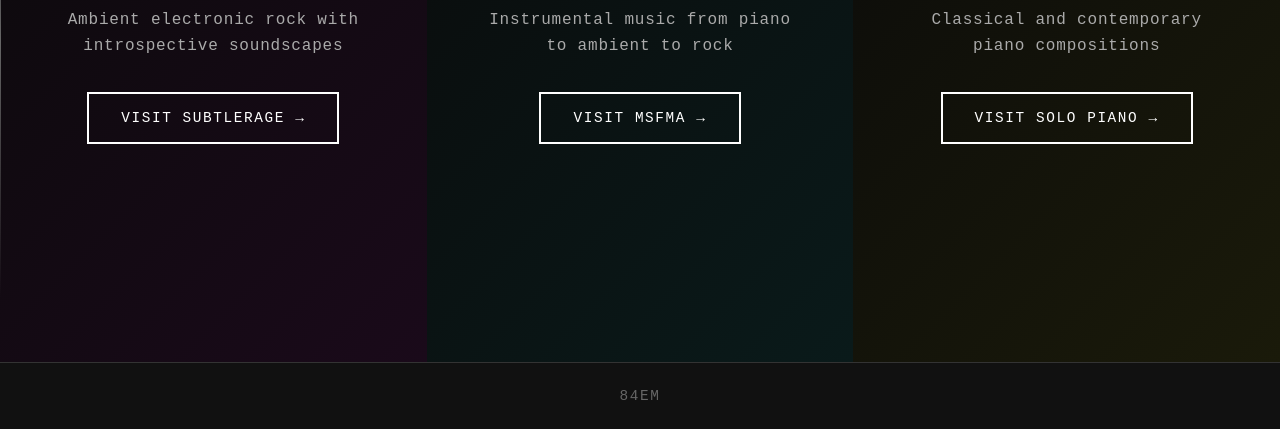
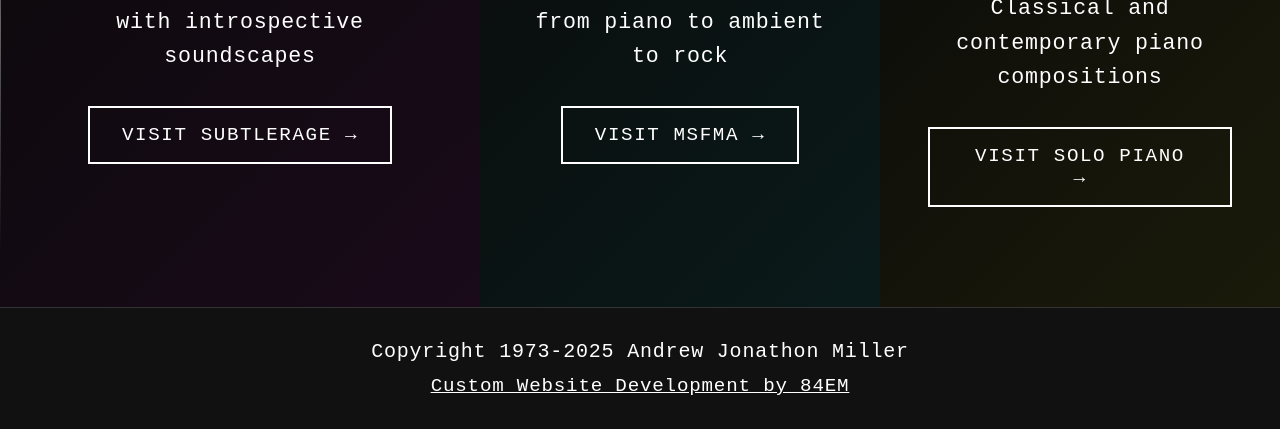
Before and after one commit to 84em/andrewmillermusic, a website: page src/index.html in a window 1280 px wide. Shown: the part 371-800 px from the top of the page. Drawn offline with Linux system fonts and the light colour scheme.

Commit message:
Release v1.3.0: Accessibility improvements and enhanced readability
- Implements WCAG 2.2 AA compliance with semantic HTML and ARIA labels
- Adds skip navigation link for keyboard users
- Increases font sizes across entire site (20-25% improvement)
- Enhances color contrast with white text on dark backgrounds (21:1 ratio)
- Updates footer with copyright and prominent 84EM development credit
- Adds dynamic copyright year with JavaScript
- Improves focus indicators for better keyboard navigation

```diff
--- a/src/css/styles.css
+++ b/src/css/styles.css
@@ -17,6 +17,22 @@
     flex-direction: column;
 }
 
+.skip-link {
+    position: absolute;
+    top: -40px;
+    left: 0;
+    background: #fff;
+    color: #000;
+    padding: 8px 16px;
+    text-decoration: none;
+    z-index: 100;
+    border: 2px solid #000;
+}
+
+.skip-link:focus {
+    top: 0;
+}
+
 .site-header {
     width: 100%;
     padding: 2rem;
@@ -26,7 +42,7 @@
 }
 
 .site-header h1 {
-    font-size: 1.5rem;
+    font-size: 2.5rem;
     letter-spacing: 0.5rem;
     font-weight: 300;
     color: #fff;
@@ -71,15 +87,15 @@
 }
 
 .artist-name {
-    font-size: 2.5rem;
+    font-size: 3.5rem;
     letter-spacing: 0.3rem;
     margin-bottom: 1.5rem;
     font-weight: 700;
 }
 
 .artist-description {
-    font-size: 1rem;
-    color: #aaa;
+    font-size: 1.35rem;
+    color: #fff;
     margin-bottom: 2rem;
     line-height: 1.6;
     letter-spacing: 0.05rem;
@@ -93,7 +109,7 @@
     text-decoration: none;
     text-transform: uppercase;
     letter-spacing: 0.1rem;
-    font-size: 0.9rem;
+    font-size: 1.2rem;
     transition: all 0.3s ease;
 }
 
@@ -101,6 +117,16 @@
     background-color: #fff;
     color: #000;
     transform: translateY(-2px);
+}
+
+.artist-link:focus {
+    outline: 3px solid #fff;
+    outline-offset: 4px;
+}
+
+a:focus {
+    outline: 2px solid #fff;
+    outline-offset: 2px;
 }
 
 .divider {
@@ -121,21 +147,28 @@
 
 .site-footer {
     width: 100%;
-    padding: 1.5rem;
+    padding: 2rem 1.5rem;
     background-color: #111;
     text-align: center;
     border-top: 1px solid #333;
 }
 
-.site-footer a {
-    color: #666;
-    text-decoration: none;
-    font-size: 0.9rem;
-    letter-spacing: 0.1rem;
+.site-footer .copyright {
+    color: #fff;
+    font-size: 1.25rem;
+    letter-spacing: 0.05rem;
+    margin-bottom: 0.75rem;
+}
+
+.site-footer .dev-link {
+    color: #fff;
+    text-decoration: underline;
+    font-size: 1.2rem;
+    letter-spacing: 0.05rem;
     transition: color 0.3s ease;
 }
 
-.site-footer a:hover {
+.site-footer .dev-link:hover {
     color: #fff;
 }
 
--- a/src/index.html
+++ b/src/index.html
@@ -4,54 +4,60 @@
     <meta charset="UTF-8">
     <meta name="viewport" content="width=device-width, initial-scale=1.0">
     <meta name="robots" content="index, follow">
+    <meta name="theme-color" content="#000000">
     <link rel="canonical" href="https://andrewmillermusic.com"/>
-    <title>Andrew Miller Music</title>
+    <title>Andrew Miller Music - Subtlerage, MSFMA, and Solo Piano</title>
     <meta name="description" content="Andrew Miller Music - Home of Subtlerage, MSFMA, and Solo Piano">
     <link rel="stylesheet" href="css/styles.css">
 </head>
 <body>
-    <header class="site-header">
+    <a href="#main-content" class="skip-link">Skip to main content</a>
+    <header class="site-header" role="banner">
         <h1>ANDREW MILLER MUSIC</h1>
     </header>
 
-    <main class="artists-container">
+    <main id="main-content" class="artists-container" role="main">
         <div class="artist-section subtlerage">
             <div class="artist-content">
                 <h2 class="artist-name">SUBTLERAGE</h2>
                 <p class="artist-description">Ambient electronic rock with introspective soundscapes</p>
-                <a href="https://subtlerage.com" class="artist-link" target="_blank" rel="noopener">
+                <a href="https://subtlerage.com" class="artist-link" target="_blank" rel="noopener" aria-label="Visit Subtlerage website (opens in new tab)">
                     Visit Subtlerage →
                 </a>
             </div>
         </div>
 
-        <div class="divider"></div>
+        <div class="divider" role="presentation" aria-hidden="true"></div>
 
         <div class="artist-section msfma">
             <div class="artist-content">
                 <h2 class="artist-name">MSFMA</h2>
                 <p class="artist-description">Instrumental music from piano to ambient to rock</p>
-                <a href="https://msfma.com" class="artist-link" target="_blank" rel="noopener">
+                <a href="https://msfma.com" class="artist-link" target="_blank" rel="noopener" aria-label="Visit MSFMA website (opens in new tab)">
                     Visit MSFMA →
                 </a>
             </div>
         </div>
 
-        <div class="divider"></div>
+        <div class="divider" role="presentation" aria-hidden="true"></div>
 
         <div class="artist-section solo-piano">
             <div class="artist-content">
                 <h2 class="artist-name">SOLO PIANO</h2>
                 <p class="artist-description">Classical and contemporary piano compositions</p>
-                <a href="https://andrewmillerpiano.com" class="artist-link" target="_blank" rel="noopener">
+                <a href="https://andrewmillerpiano.com" class="artist-link" target="_blank" rel="noopener" aria-label="Visit Solo Piano website (opens in new tab)">
                     Visit Solo Piano →
                 </a>
             </div>
         </div>
     </main>
 
-    <footer class="site-footer">
-        <a href="https://84em.com">84EM</a>
+    <footer class="site-footer" role="contentinfo">
+        <p class="copyright">Copyright 1973-<span id="current-year">2025</span> Andrew Jonathon Miller</p>
+        <a href="https://84em.com" class="dev-link" aria-label="Custom Website Development by 84EM (opens in new tab)" target="_blank" rel="noopener">Custom Website Development by 84EM</a>
     </footer>
+    <script>
+        document.getElementById('current-year').textContent = new Date().getFullYear();
+    </script>
 </body>
 </html>
```
Also changed, not shown: CHANGELOG.md (added).
